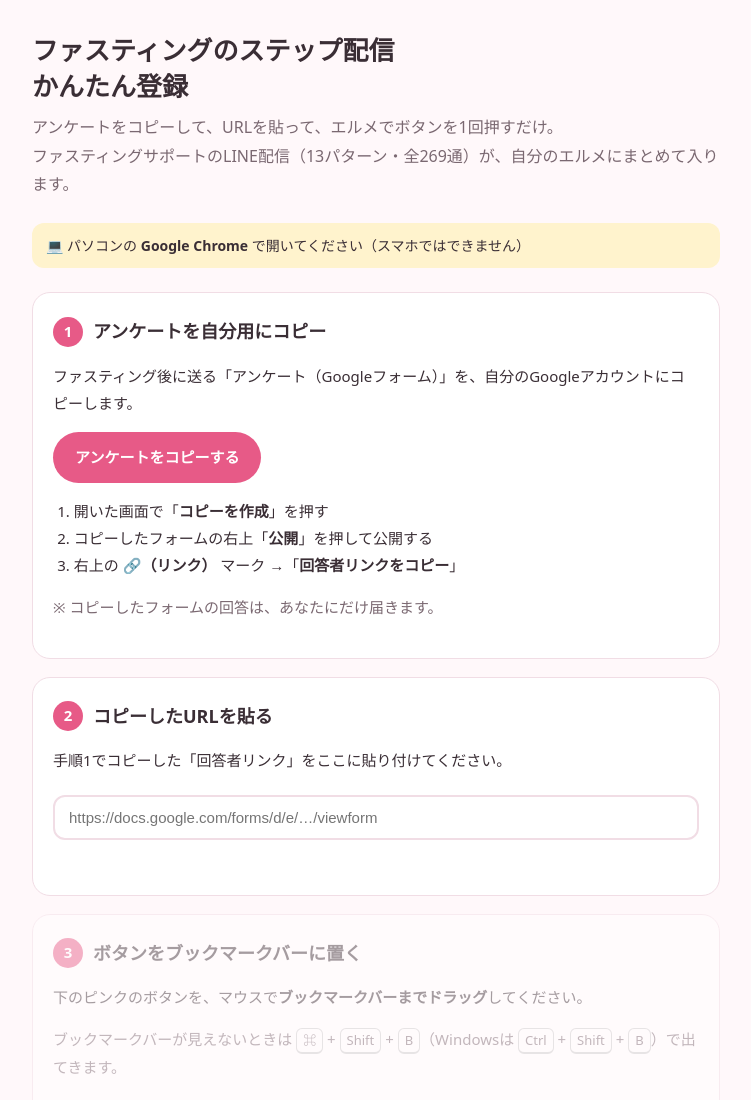
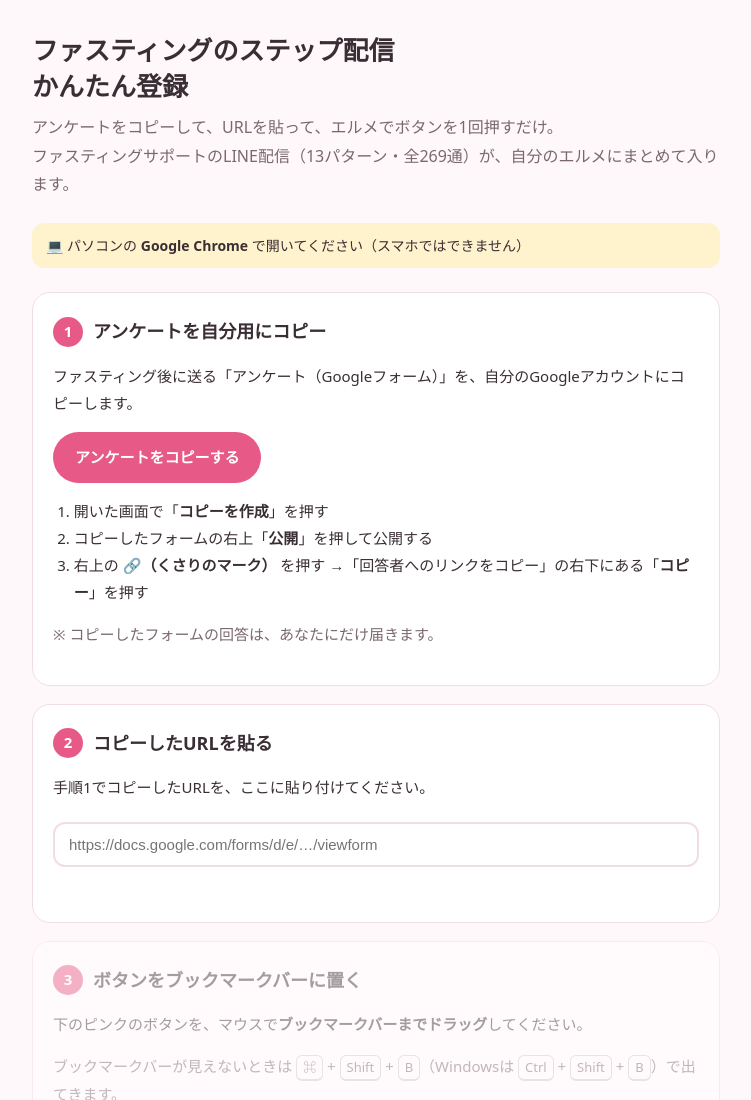
Before and after one commit to glow-gifts/fs-kz3z19q8, a plain HTML site: page index.html in a window 1280 px wide. Shown: the top 1100 px of the page, without its empty margins (264-1015 px from the left). Drawn offline with Linux system fonts and the light colour scheme.

Commit message:
Match Google Forms button wording

```diff
--- a/index.html
+++ b/index.html
@@ -47,14 +47,14 @@ summary{cursor:pointer;color:var(--pink);font-weight:700}
     <ol>
       <li>開いた画面で「<b>コピーを作成</b>」を押す</li>
       <li>コピーしたフォームの右上「<b>公開</b>」を押して公開する</li>
-      <li>右上の <b>🔗（リンク）</b> マーク →「<b>回答者リンクをコピー</b>」</li>
+      <li>右上の <b>🔗（くさりのマーク）</b> を押す →「回答者へのリンクをコピー」の右下にある「<b>コピー</b>」を押す</li>
     </ol>
     <p class="small">※ コピーしたフォームの回答は、あなたにだけ届きます。</p>
   </section>
 
   <section class="step" id="s2">
     <h2><span class="num">2</span>コピーしたURLを貼る</h2>
-    <p>手順1でコピーした「回答者リンク」をここに貼り付けてください。</p>
+    <p>手順1でコピーしたURLを、ここに貼り付けてください。</p>
     <input type="url" id="form" placeholder="https://docs.google.com/forms/d/e/…/viewform" autocomplete="off">
     <div class="msg" id="msg"></div>
   </section>
@@ -114,7 +114,7 @@ summary{cursor:pointer;color:var(--pink);font-weight:700}
     s3.classList.add('locked');s4.classList.add('locked');area.style.display='none';msg.className='msg';
     if(!v){msg.textContent='';return}
     if(/docs\.google\.com\/forms\/d\/[^\/]+\/(edit|copy)/.test(v)&&!/\/forms\/d\/e\//.test(v)){
-      msg.className='msg ng';msg.textContent='これは編集用のURLです。フォーム右上の🔗マーク →「回答者リンクをコピー」で出てくるURLを貼ってね。';return}
+      msg.className='msg ng';msg.textContent='これは編集用のURLです。フォーム右上の🔗マーク →「コピー」で出てくるURLを貼ってね。';return}
     if(v.indexOf('1RH9FzJa12KweS_xE7hQA9JXQ5O8ZbWyjsMWJy1wvH7E')>=0){
       msg.className='msg ng';msg.textContent='これはコピー元のURLです。手順1で自分用にコピーしたフォームのURLを貼ってね。';return}
     if(!/^https:\/\/(docs\.google\.com\/forms\/|forms\.gle\/)\S+$/.test(v)){
```
